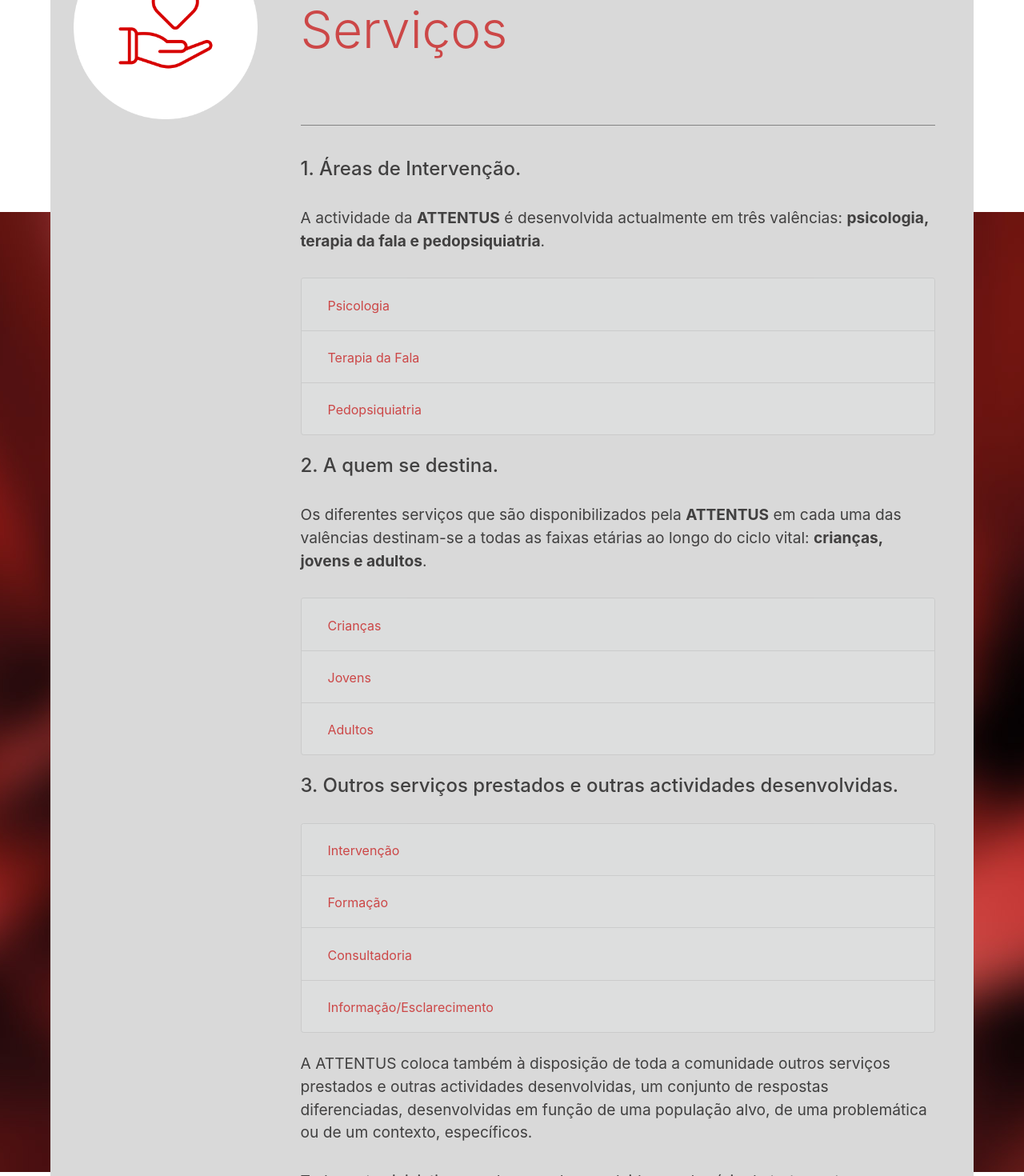
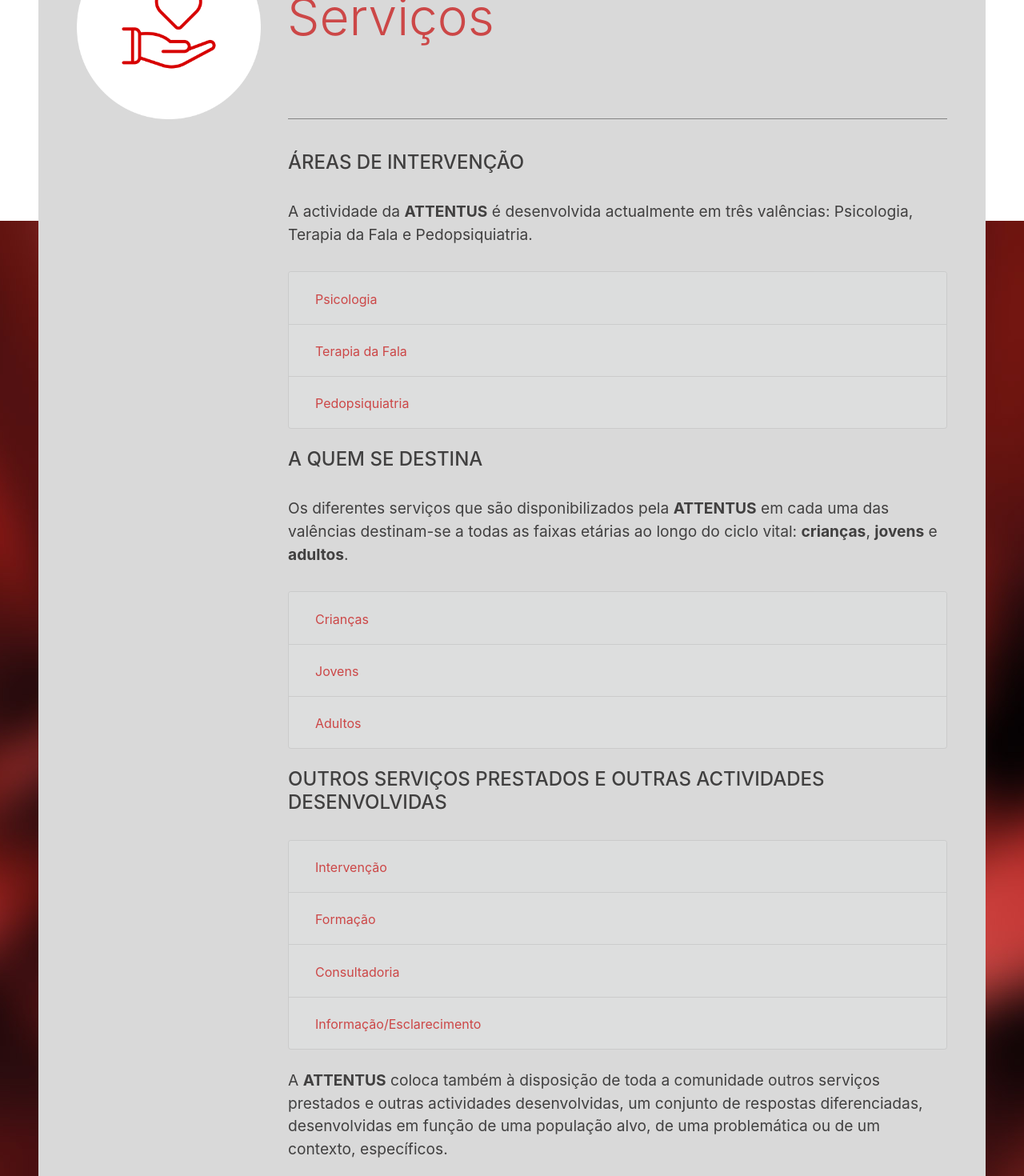
Before and after one commit to andrecoutosilva/attentus, a React (Create React App) app: page /servicos in a window 1280 px wide. Shown: the part 240-1710 px from the top of the page at 80% size. Built offline with nearby package versions, Linux system fonts and the light colour scheme.

Commit message:
Changed Content Page template

```diff
--- a/src/components/content_page/ContentPage.css
+++ b/src/components/content_page/ContentPage.css
@@ -14,3 +14,8 @@
 .text-block {
     width: 100%;
 }
+
+.content-page .content-image {
+    text-align: initial;
+    margin-left: -15px;
+}
--- a/src/components/content_page/ContentPage.js
+++ b/src/components/content_page/ContentPage.js
@@ -5,28 +5,41 @@
 
     componentDidMount() {
         window.scrollTo(0,0);
-    }
+    };
+
 
     render() {
 
+        const negativeMargin = {
+            marginLeft: -15,
+            marginRight: -15
+        };
+
         return (
-            <div className="p-5">
+
+            <div className="p-5" style={negativeMargin}>
                 <div className="row content-page">
                     <div className="col d-flex h-100 flex-column">
                         <div className="row pt-5">
-                            <div className="col-md-3 col-sm-1">
-                                <img src={this.props.pageImg} alt={this.props.alt} height="230" width="230"/>
+                            <div className="col-lg-3 col-md-12 col-sm-12">
+                                <div className="content-image pl-lg-5 text-lg-left text-center">
+                                    <img src={this.props.pageImg} alt={this.props.alt} height="230" width="230"/>
+                                </div>
                                 <div className="row pt-4">
                                     <div className="col-md-12 text-block">
                                         {this.props.navigation}
                                     </div>
                                 </div>
                             </div>
-                            <div className="col-md-9 col-sm-11 pl-4 pr-5 pb-5">
-                                <h1 className="display-4 my-3 text-primary">{this.props.pageTitle}</h1>
-                                <hr/>
+                            <div className="col-lg-9 col-md-12 col-sm-12 pb-5">
+                                <h1 className="display-4 text-primary text-lg-left text-center">{this.props.pageTitle}</h1>
+                                <div className="row">
+                                    <div className="col-lg-12 col-md-12 px-lg-0 pl-lg-3 pr-lg-5 px-md-5 px-sm-5">
+                                        <hr/>
+                                    </div>
+                                </div>
                                 <div className="row pt-4">
-                                    <div className="col-md-12 text-block">
+                                    <div className="col-lg-12 col-md-12 px-lg-0 pl-lg-3 pr-lg-5 px-md-5 px-sm-5 text-block">
                                         {this.props.children}
                                     </div>
                                 </div>
--- a/src/components/navbar/MainNavbar.js
+++ b/src/components/navbar/MainNavbar.js
@@ -12,10 +12,9 @@
             links: [
                 {path: "/", text: "Início", isActive: false},
                 {path: "/quemsomos", text: "Quem Somos", isActive: false},
+                {path: "/equipa", text: "Equipa", isActive: false},
                 {path: "/servicos", text: "Serviços", isActive: false},
-                {path: "/equipa", text: "Equipa", isActive: false},
                 {path: "/parcerias", text: "Parcerias", isActive: false},
-                {path: "/noticias", text: "Notícias", isActive: false},
                 {path: "/contactos", text: "Contactos", isActive: false},
             ]
         }
--- a/src/scenes/parcerias/Parcerias.js
+++ b/src/scenes/parcerias/Parcerias.js
@@ -11,7 +11,7 @@
                 pageImg={ImgParcerias}
                 pageTitle="Parcerias">
                 <h3 className="pt-4">Em construção...</h3>
-                <h4>Estamos a trabalhar na construção dos conteúdos desta página.</h4>
+                <h4 className="text-center">Estamos a trabalhar na construção dos conteúdos desta página.</h4>
                 <img className="attentus_logo" src={AttentusLogo} alt="attentus" />
             </ContentPage>
         )
--- a/src/scenes/servicos/Servicos.js
+++ b/src/scenes/servicos/Servicos.js
@@ -11,9 +11,9 @@
                 pageTitle="Serviços">
                 <div className="sidebar-box">
                     <div className="pb-4">
-                        <p><h4>1. Áreas de Intervenção.</h4></p>
+                        <p><h4>ÁREAS DE INTERVENÇÃO</h4></p>
                         <p>A actividade da <strong>ATTENTUS</strong> é desenvolvida actualmente em três
-                        valências: <strong>psicologia, terapia da fala e pedopsiquiatria</strong>.</p>
+                        valências: Psicologia, Terapia da Fala e Pedopsiquiatria.</p>
                         <div class="accordion" id="accordionAreas">
                             <div class="card">
                                 <div class="card-header" id="headingOne">
@@ -78,10 +78,10 @@
                         </div>
                     </div>
                     <div className="pb-4">
-                        <p><h4>2. A quem se destina.</h4></p>
+                        <p><h4>A QUEM SE DESTINA</h4></p>
                         <p>Os diferentes serviços que são disponibilizados pela <strong>ATTENTUS</strong> em
                         cada uma das valências destinam-se a todas as faixas etárias ao longo
-                        do ciclo vital: <strong>crianças, jovens e adultos</strong>.
+                        do ciclo vital: <strong>crianças</strong>, <strong>jovens</strong> e <strong>adultos</strong>.
                         </p>
                         <div class="accordion" id="accordionAQuem">
                             <div class="card">
@@ -129,7 +129,7 @@
                         </div>
                     </div>
                     <div className="pb-4">
-                        <p><h4>3. Outros serviços prestados e outras actividades desenvolvidas.</h4></p>
+                        <p><h4>OUTROS SERVIÇOS PRESTADOS E OUTRAS ACTIVIDADES DESENVOLVIDAS</h4></p>
                         <div class="accordion" id="accordionOutros">
                             <div class="card">
                                 <div class="card-header" id="headingOne">
@@ -171,7 +171,7 @@
                                 <div class="card-body">
                                     A CONSULTADORIA é um dos serviços disponibilizados, em que se procura encontrar,
                                     em conjunto com as instituições e com os outros profissionais, as respostas para algumas
-                                    das suas necessidade, nas áreas de actuação da ATTENTUS e em função das solicitações que
+                                    das suas necessidade, nas áreas de actuação da <strong>ATTENTUS</strong> e em função das solicitações que
                                     lhe forem dirigidas.
                                 </div>
                                 </div>
@@ -186,7 +186,7 @@
                                 </div>
                                 <div id="collapseInfo" class="collapse" aria-labelledby="headingFour" data-parent="#accordionOutros">
                                 <div class="card-body">
-                                    Junto da população em geral, a ATTENTUS também procura realizar sessões de INFORMAÇÃO e de
+                                    Junto da população em geral, a <strong>ATTENTUS</strong> também procura realizar sessões de INFORMAÇÃO e de
                                     ESCLARECIMENTO, procurando sensibilizar e alertar para algumas temáticas importantes e
                                     para o papel de cada um, individualmente e colectivamente, na área da saúde (física e mental)
                                     e da promoção do desenvolvimento e do bem-estar (individual e colectivo).
@@ -196,7 +196,7 @@
                         </div>
                     </div>
                     <div>
-                        <p>A ATTENTUS coloca também à disposição de toda a comunidade outros serviços
+                        <p>A <strong>ATTENTUS</strong> coloca também à disposição de toda a comunidade outros serviços
                         prestados e outras actividades desenvolvidas, um conjunto de respostas
                         diferenciadas, desenvolvidas em função de uma população alvo, de uma problemática
                         ou de um contexto, específicos.</p>
@@ -206,7 +206,7 @@
                         <p>Junto de entidades do poder local, de instituições (de saúde, de educação, etc.)
                         e de outros profissionais, bem como junto da população em geral, tem por objectivo
                         colaborar, no sentido de colocar à disposição dos mesmos a diversidade de respostas
-                        e os saberes que a ATTENTUS pode oferecer.</p>
+                        e os saberes que a <strong>ATTENTUS</strong> pode oferecer.</p>
                     </div>
                 </div>
             </ContentPage>
```
